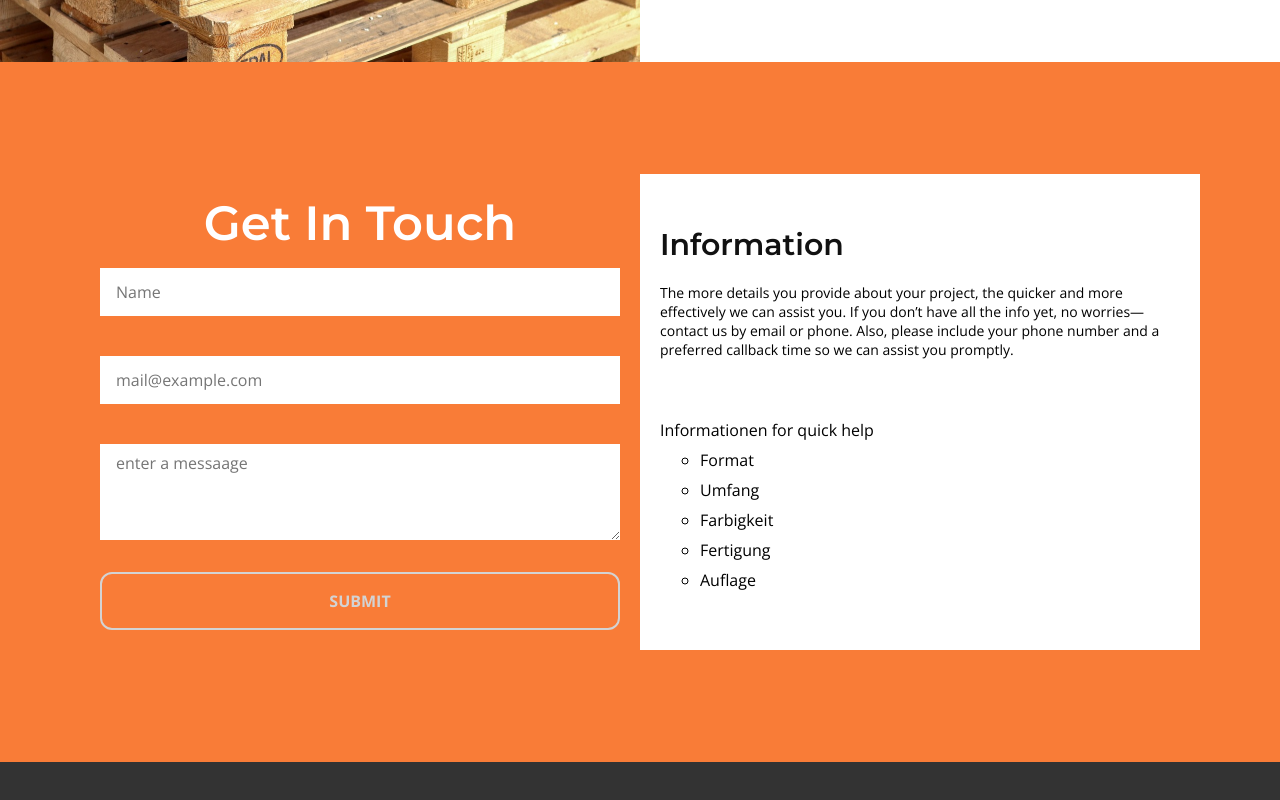
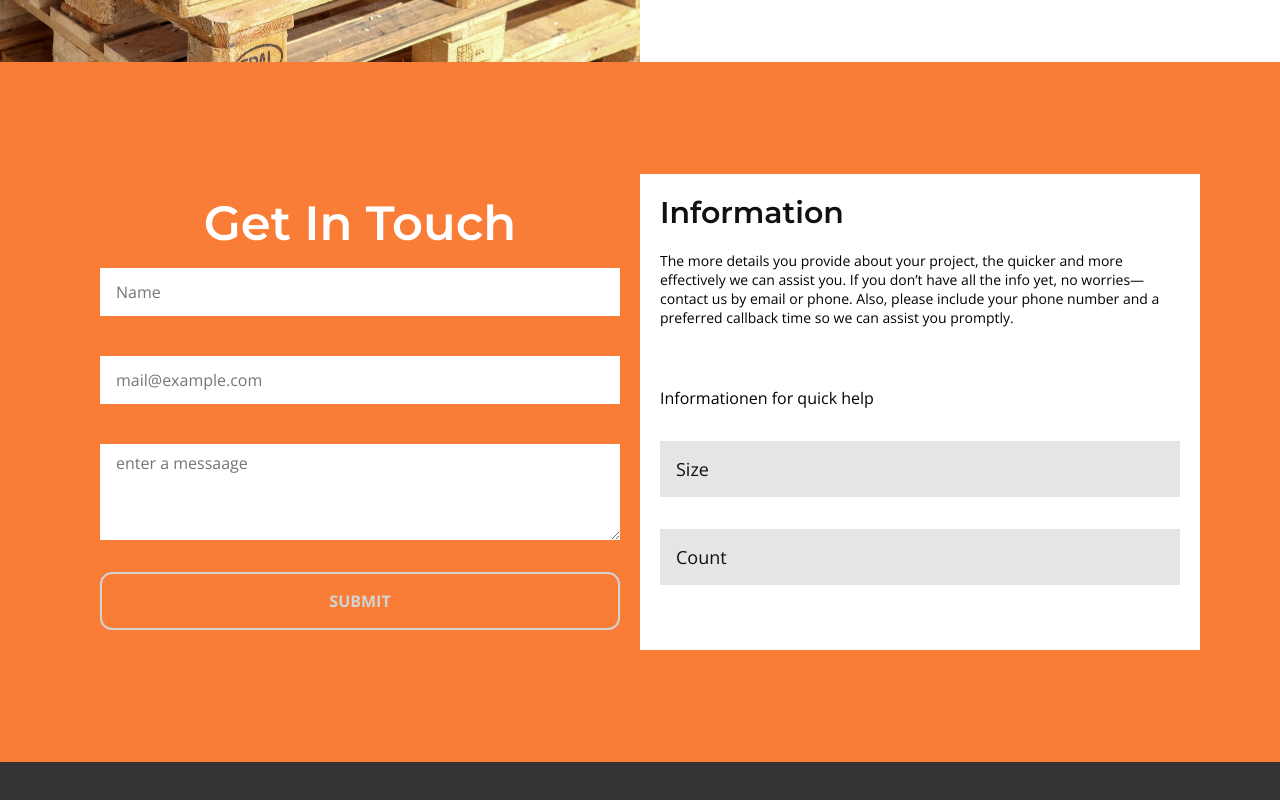
Before and after one commit to maksmuehlbauer/printing-company, an Angular app: page / in a window 1280 px wide. Shown: the part 4688-5488 px from the top of the page. Built offline with nearby package versions, Linux system fonts and the light colour scheme.

Commit message:
add dropDown fixing logic bugs

```diff
--- a/src/app/main-container/company-benefits/company-benefits.component.html
+++ b/src/app/main-container/company-benefits/company-benefits.component.html
@@ -3,11 +3,14 @@
         <h1>Entrust us with your book project – we will make it easy and effortless for you</h1>
         <h2>Our Company offer unprecendented value, reliability, and support to project partners.</h2>
     </div>
+    <div class="width-1920">
         @for(singleBenefit of benefitsData.companyBenefits; track singleBenefit.title; let index = $index) {
             <app-single-benefit
             [benefit]="singleBenefit"
             [id]="index"
             [ngClass]="changeDirection(index)"></app-single-benefit>
         }
+    </div>
+
 
 </section>
--- a/src/app/main-container/company-benefits/company-benefits.component.scss
+++ b/src/app/main-container/company-benefits/company-benefits.component.scss
@@ -36,6 +36,12 @@ h2 {
     color: white;
 }
 
+.width-1920 {
+    width: 100%;
+    // max-width: 2400px;
+
+}
+
 @media (max-width: 1024px) {
     h1 {
         font-size: 40px;
@@ -60,6 +66,7 @@ h2 {
     .single-benefit-right {
         flex-direction: column;
     }
+
 }
 
 @media (max-width: 430px) {
--- a/src/app/main-container/company-benefits/single-benefit/single-benefit.component.scss
+++ b/src/app/main-container/company-benefits/single-benefit/single-benefit.component.scss
@@ -32,6 +32,7 @@ p {
     font-family: 'Open Sans', Arial, sans-serif;
     font-weight: 400;
     font-size: 16px;
+    max-width: 768px;
 }
 
 h3 {
@@ -54,6 +55,9 @@ h3 {
 .special-odd-id {
     color: $color-black-text;
     text-decoration-color: $color-black-text;
+    @include display($ai: flex-end);
+    flex-direction: column;
+    text-align: right;
 }
 
 @media (max-width: 900px) {
@@ -86,4 +90,10 @@ h3 {
     h3 {
         margin: 40px 0 60px 0;
     }
+
+    .special-odd-id {
+        @include display($ai: flex-start);
+        flex-direction: column;
+        text-align: left;
+    }
 }
--- a/src/app/main-container/company-contact/company-contact.component.html
+++ b/src/app/main-container/company-contact/company-contact.component.html
@@ -45,25 +45,7 @@
                 <button [ngClass]="btnState()" class="btn-submit" [disabled]="isDisabled">Submit</button>
             </form>
         </div>
-
-
-
-
-
-        <div class="info-box">
-            <h1>Information</h1>
-            <p>
-                The more details you provide about your project, the quicker and more effectively we can assist you. If you don’t have all the info yet, no worries—contact us by email or phone. Also, please include your phone number and a preferred callback time so we can assist you promptly.
-            </p>
-            <span class="span-info-help">Informationen for quick help</span>
-            <ul>
-                <li>Format</li>
-                <li>Umfang</li>
-                <li>Farbigkeit</li>
-                <li>Fertigung</li>
-                <li>Auflage</li>
-            </ul>
-        </div>
+        <app-information></app-information>
 
     </div>
     <app-mail-send [ngClass]="manageFeedback()"></app-mail-send>
--- a/src/app/main-container/company-contact/company-contact.component.scss
+++ b/src/app/main-container/company-contact/company-contact.component.scss
@@ -16,27 +16,6 @@ section {
     flex: 1;
     flex-direction: column;
     padding: 20px;
-}
-
-.info-box {
-    background-color: rgba($color: white, $alpha: 1);
-    @include display($ai: flex-start);
-    flex: 1;
-    flex-direction: column;
-    padding: 20px;
-    >.span-info-help {
-        font-family: "Open Sans", Arial, sans-serif;
-        font-size: 16px;
-        font-weight: 400;
-    }
-    >ul {
-        list-style-type: circle;
-        >li {
-            margin: 8px 0;
-            font-size: 16px;
-            font-family: 'Open Sans', Arial, sans-serif;
-        }
-    }
 }
 
 h1 {
--- a/src/app/main-container/company-contact/company-contact.component.ts
+++ b/src/app/main-container/company-contact/company-contact.component.ts
@@ -3,12 +3,13 @@ import { CommonModule } from '@angular/common';
 import { FormsModule, NgForm } from '@angular/forms';
 import { HttpClient } from '@angular/common/http';
 import { MailSendComponent } from './mail-send/mail-send.component';
+import { InformationComponent } from "./information/information.component";
 
 
 @Component({
   selector: 'app-company-contact',
   standalone: true,
-  imports: [CommonModule, FormsModule, MailSendComponent],
+  imports: [CommonModule, FormsModule, MailSendComponent, InformationComponent],
   templateUrl: './company-contact.component.html',
   styleUrl: './company-contact.component.scss'
 })
--- /dev/null
+++ b/src/app/main-container/company-contact/information/information.component.html
@@ -0,0 +1,21 @@
+<div class="info-box">
+    <h1>Information</h1>
+    <p>
+        The more details you provide about your project, the quicker and more effectively we can assist you. If you don’t have all the info yet, no worries—contact us by email or phone. Also, please include your phone number and a preferred callback time so we can assist you promptly.
+    </p>
+    <span class="span-info-help">Informationen for quick help</span>
+    <div>
+        <button class="drop-down-button" (click)="toggleMenu(0)">Size</button>
+        <div class="drop-down-menu" [ngClass]="showCloseMenu(0)">
+            <p>The Size of your projekt in width x height</p>
+        </div>
+    </div>
+    <div>
+        <button class="drop-down-button" (click)="toggleMenu(1)">Count</button>
+        <div class="drop-down-menu" [ngClass]="showCloseMenu(1)">
+            <p>The Count of your projekt, how many copies</p>
+        </div>
+    </div>
+
+
+</div>
--- /dev/null
+++ b/src/app/main-container/company-contact/information/information.component.scss
@@ -0,0 +1,86 @@
+@import './../../../../styles.scss';
+
+:host {
+    width: 50%;
+
+}
+
+.info-box {
+    background-color: rgba($color: white, $alpha: 1);
+    @include display($ai: flex-start, $jc: flex-start);
+    flex-direction: column;
+    padding: 20px;
+    height: 100%;
+    >.span-info-help {
+        font-family: "Open Sans", Arial, sans-serif;
+        font-size: 16px;
+        font-weight: 400;
+    }
+    >ul {
+        list-style-type: circle;
+        >li {
+            margin: 8px 0;
+            font-size: 16px;
+            font-family: 'Open Sans', Arial, sans-serif;
+        }
+    }
+}
+
+h1 {
+    font-family: "Montserrat", Arial, sans-serif;
+    font-size: 30px;
+    font-weight: 600;
+    color: $color-black-text;
+    padding: 0 0 0 0;
+}
+
+p {
+    font-size: 14px;
+    font-family: 'Open Sans', Arial, sans-serif;
+    font-weight: 400;
+    margin: 20px 0 60px 0;
+}
+
+div {
+    width: 100%;
+    >.drop-down-button {
+        width: 100%;
+        border-radius: 0;
+        background-color: $color-background;
+        color: $color-black-text;
+        text-align: left;
+        padding: 16px ;
+        text-transform: capitalize;
+    }
+
+    >.drop-down-menu {
+        // border: 1px solid black;
+
+        width: 100%;
+        overflow: hidden;
+
+        transition: all 250ms ease-in-out;
+        max-height: 0px;
+        p {
+            padding: 16px;
+            color: white;
+        }
+    }
+
+    .drop-down-menu-open {
+        background-color: $color-dark-hover;
+        max-height: 100px;
+
+    }
+
+
+}
+
+
+
+@media (max-width:768px) {
+    :host {
+        width: 100%;
+        margin-bottom: 40px;
+    }
+}
--- /dev/null
+++ b/src/app/main-container/company-contact/information/information.component.ts
@@ -0,0 +1,26 @@
+import { Component } from '@angular/core';
+import { CommonModule } from '@angular/common';
+
+@Component({
+  selector: 'app-information',
+  standalone: true,
+  imports: [CommonModule],
+  templateUrl: './information.component.html',
+  styleUrl: './information.component.scss'
+})
+export class InformationComponent {
+
+openMenuIndex: number | null = null;
+
+toggleMenu(index: number): void {
+  if (this.openMenuIndex === index) {
+    this.openMenuIndex = null
+  } else {
+    this.openMenuIndex = index
+  }
+}
+
+showCloseMenu(index: number): string {
+  return this.openMenuIndex === index ? 'drop-down-menu-open' : '';
+}
+}
--- a/src/app/shared/header/header.component.html
+++ b/src/app/shared/header/header.component.html
@@ -2,12 +2,12 @@
     <div class="desk-width">
         <nav>
             <h1><a href="">Printing Company</a></h1>
-            <img src="./../../../assets/images/head-section/menu.png" (click)="menuToggle()">
+            <img src="./../../../assets/images/head-section/menu.png" (click)="openCloseMenu()">
             <div class="menu" [ngClass]="toggleMenu()">
-                <a href="#service" (click)="menuToggle()">Service</a>
-                <a href="#projects" (click)="menuToggle()">Projects</a>
-                <a href="#contact" (click)="menuToggle()">Contact</a>
-                <a href="#performance" (click)="menuToggle()">Performance</a>
+                <a href="#service" (click)="checkScrolling()">Service</a>
+                <a href="#projects" (click)="checkScrolling()">Projects</a>
+                <a href="#contact" (click)="checkScrolling()">Contact</a>
+                <a href="#performance" (click)="checkScrolling()">Performance</a>
             </div>
         </nav>
     </div>
--- a/src/app/shared/header/header.component.ts
+++ b/src/app/shared/header/header.component.ts
@@ -13,7 +13,8 @@ export class HeaderComponent {
  menuVisible: boolean = false;
  scrollEnabled: boolean = true;
 
-menuToggle() {
+
+openCloseMenu() {
   if(!this.menuVisible) {
     this.menuVisible = true;
     this.toggleScrolling()
@@ -23,9 +24,13 @@ menuToggle() {
   }
 }
 
-toggleMenu(): string {
-  return this.menuVisible ? 'menu-open' : '';
+checkScrolling() {
+  if (this.menuVisible && !this.scrollEnabled) {
+    this.toggleScrolling()
+    this.menuVisible = false
+  }
 }
+
 
 toggleScrolling() {
   if (this.scrollEnabled) {
@@ -35,6 +40,10 @@ toggleScrolling() {
       document.body.style.overflow = 'auto';
       this.scrollEnabled = true;
   }
+}
 
+
+toggleMenu(): string {
+  return this.menuVisible ? 'menu-open' : '';
 }
 }
```
Also changed, not shown: 1 other file (tests, documents, lock files or other folders). Lines whose indentation alone changed are shown as unchanged.
